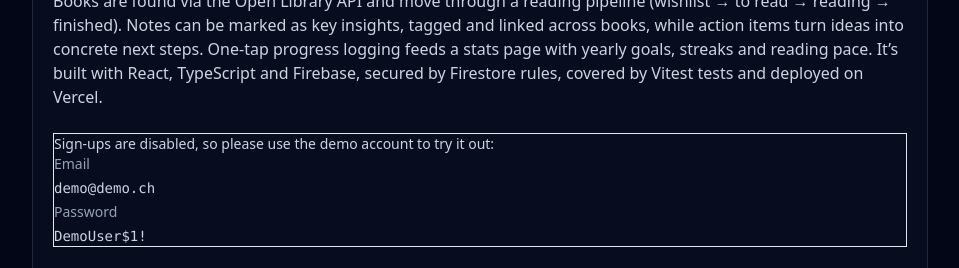
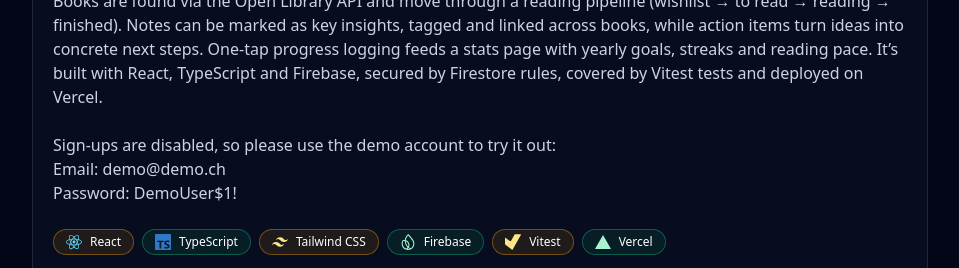
Before and after one commit to apicenev/apicella-dev, a website: page index.html in a window 1280 px wide. Shown: the part 2120-2388 px from the top of the page, without its empty margins (160-1119 px from the left). Drawn offline with Linux system fonts and the light colour scheme.

Commit message:
Provide Demosuer for booktrackr

```diff
--- a/src/partials/projects.html
+++ b/src/partials/projects.html
@@ -109,15 +109,11 @@
                   yearly goals, streaks and reading pace. It’s built with React, TypeScript and Firebase, secured by
                   Firestore rules, covered by Vitest tests and deployed on Vercel.
               </p>
-              <div class="rounded-xl border border-sky-500/30 bg-sky-500/5 p-3 md:p-4 mb-6 text-sm text-slate-300">
-                  <p class="mb-2">Sign-ups are disabled, so please use the demo account to try it out:</p>
-                  <dl class="grid grid-cols-[auto_1fr] gap-x-3 gap-y-1">
-                      <dt class="text-slate-400">Email</dt>
-                      <dd><code class="font-mono text-sky-300 select-all">demo@demo.ch</code></dd>
-                      <dt class="text-slate-400">Password</dt>
-                      <dd><code class="font-mono text-sky-300 select-all">DemoUser$1!</code></dd>
-                  </dl>
-              </div>
+                <p class="text-slate-300 text-sm md:text-base mb-6">
+                  Sign-ups are disabled, so please use the demo account to try it out: <br/>
+                  Email: demo@demo.ch <br/>
+                  Password: DemoUser$1!
+              </p>
               <div class="flex flex-wrap items-center gap-2 mb-6 text-xs">
                   <span class="skill-tag skill-tag-learning">
                       <span class="text-[#61DAFB]">
```
